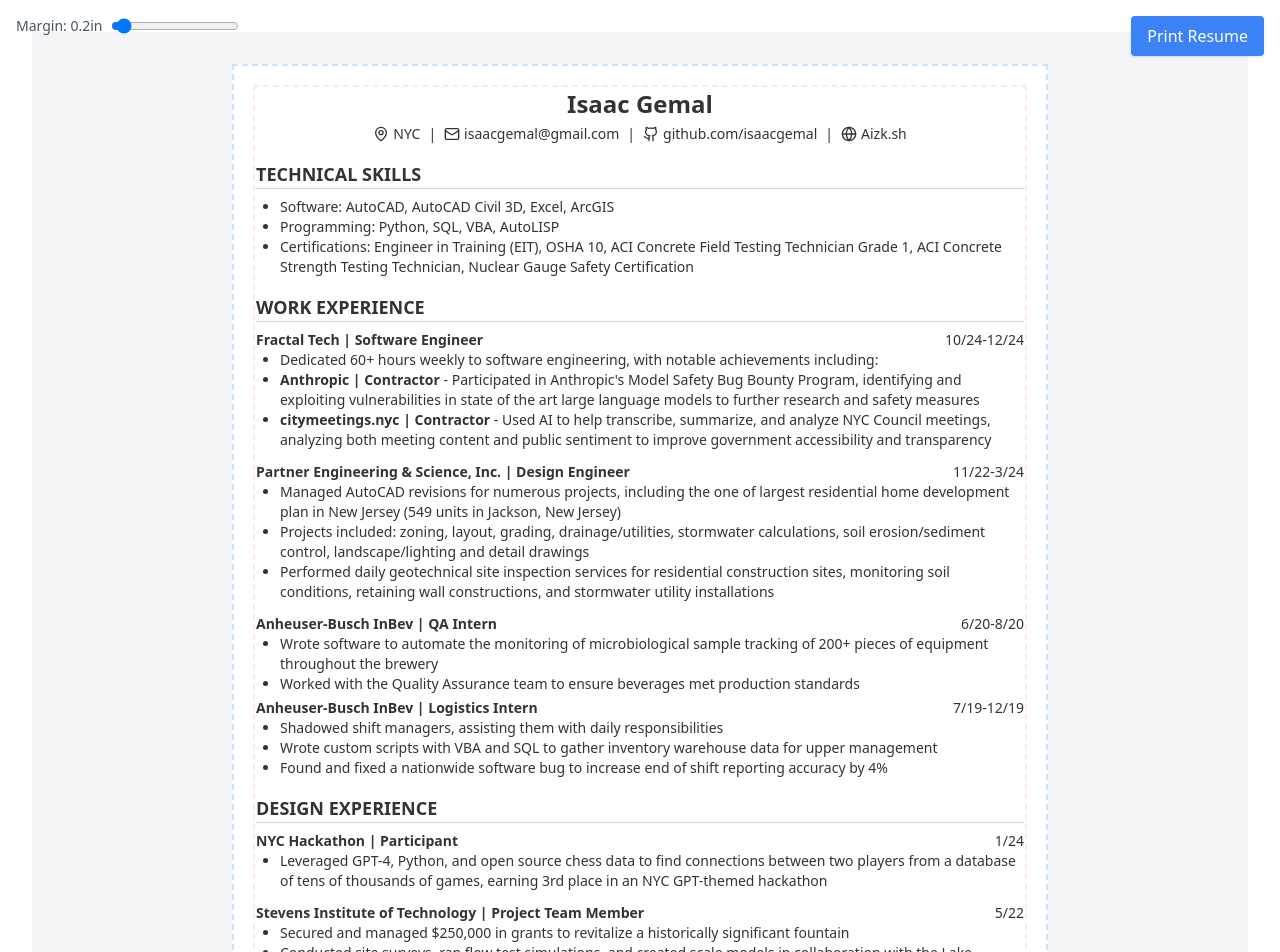
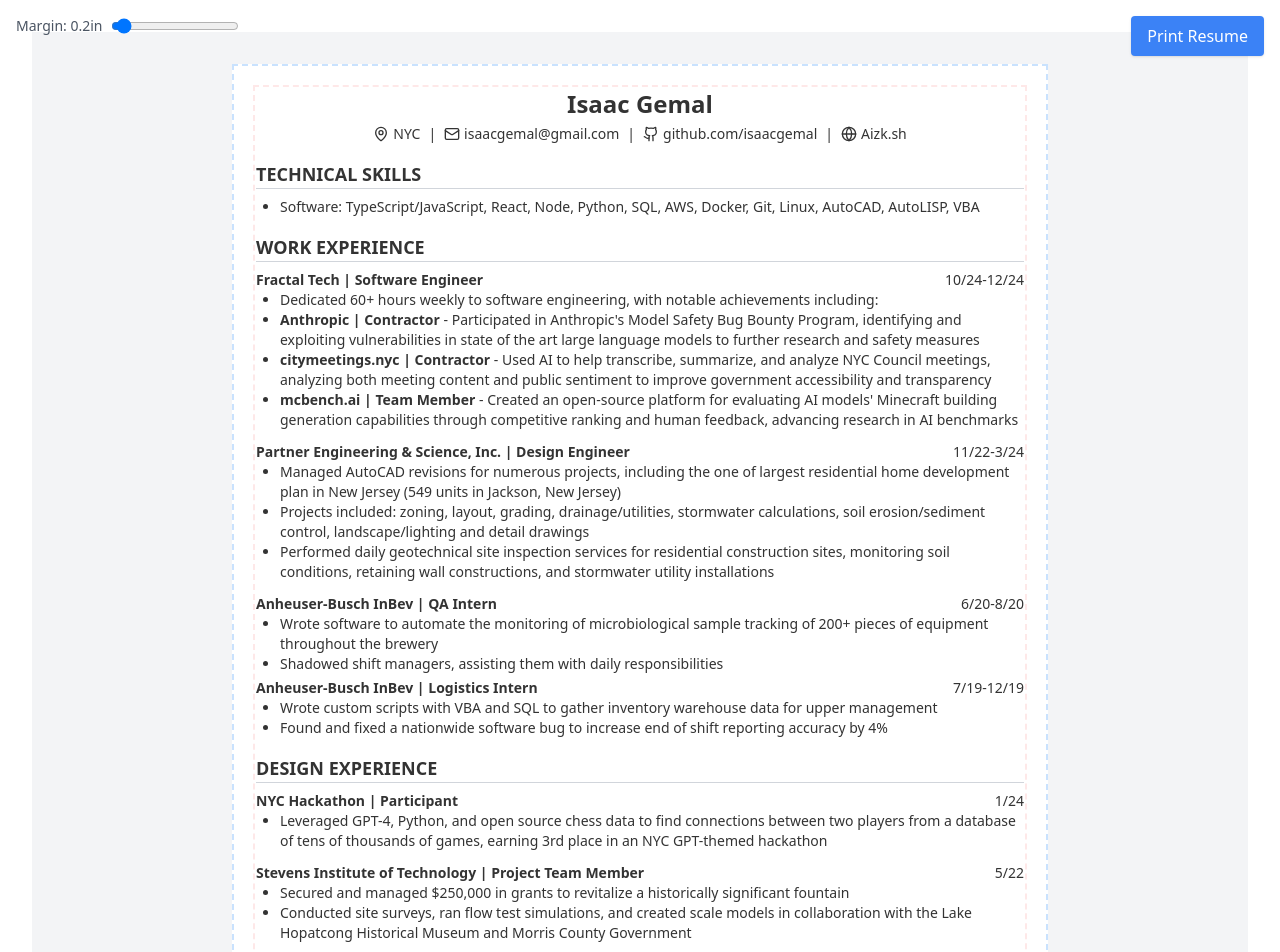
Before and after one commit to IsaacGemal/my-resume, a React (Vite) app: page / in a window 1280 px wide. Shown: the top 952 px of the page. Built offline with nearby package versions, Linux system fonts and the light colour scheme.

Commit message:
📝 Docs: update employement history

```diff
--- a/src/components/Resume.tsx
+++ b/src/components/Resume.tsx
@@ -31,9 +31,7 @@
             <section className="mb-4">
                 <h2 className="text-lg font-bold border-b border-gray-300 mb-2">TECHNICAL SKILLS</h2>
                 <ul className="list-disc pl-6 text-sm">
-                    <li>Software: AutoCAD, AutoCAD Civil 3D, Excel, ArcGIS</li>
-                    <li>Programming: Python, SQL, VBA, AutoLISP</li>
-                    <li>Certifications: Engineer in Training (EIT), OSHA 10, ACI Concrete Field Testing Technician Grade 1, ACI Concrete Strength Testing Technician, Nuclear Gauge Safety Certification</li>
+                    <li>Software: TypeScript/JavaScript, React, Node, Python, SQL, AWS, Docker, Git, Linux, AutoCAD, AutoLISP, VBA</li>
                 </ul>
             </section>
 
@@ -43,19 +41,20 @@
 
                 <div className="mb-3">
                     <div className="flex justify-between text-sm">
-                        <strong>Fractal Tech | Software Engineer</strong>
+                        <strong><a href="https://fractalnyc.com/" className="hover:underline" target="_blank" rel="noopener noreferrer">Fractal Tech</a> | Software Engineer</strong>
                         <span>10/24-12/24</span>
                     </div>
                     <ul className="list-disc pl-6 text-sm">
                         <li>Dedicated 60+ hours weekly to software engineering, with notable achievements including:</li>
                         <li><strong><a href="https://www.anthropic.com/" className="hover:underline" target="_blank" rel="noopener noreferrer">Anthropic</a> | Contractor</strong> - Participated in Anthropic's Model Safety Bug Bounty Program, identifying and exploiting vulnerabilities in state of the art large language models to further research and safety measures</li>
                         <li><strong><a href="https://citymeetings.nyc" className="hover:underline" target="_blank" rel="noopener noreferrer">citymeetings.nyc</a> | Contractor</strong> - Used AI to help transcribe, summarize, and analyze NYC Council meetings, analyzing both meeting content and public sentiment to improve government accessibility and transparency</li>
+                        <li><strong><a href="https://mcbench.ai" className="hover:underline" target="_blank" rel="noopener noreferrer">mcbench.ai</a> | Team Member</strong> - Created an open-source platform for evaluating AI models' Minecraft building generation capabilities through competitive ranking and human feedback, advancing research in AI benchmarks</li>
                     </ul>
                 </div>
 
                 <div className="mb-3">
                     <div className="flex justify-between text-sm">
-                        <strong>Partner Engineering & Science, Inc. | Design Engineer</strong>
+                        <strong><a href="https://www.partneresi.com/" className="hover:underline" target="_blank" rel="noopener noreferrer">Partner Engineering & Science, Inc.</a> | Design Engineer</strong>
                         <span>11/22-3/24</span>
                     </div>
                     <ul className="list-disc pl-6 text-sm">
@@ -67,19 +66,18 @@
 
                 <div className="mb-3">
                     <div className="flex justify-between text-sm">
-                        <strong>Anheuser-Busch InBev | QA Intern</strong>
+                        <strong><a href="https://www.abinbev.com/" className="hover:underline" target="_blank" rel="noopener noreferrer">Anheuser-Busch InBev</a> | QA Intern</strong>
                         <span>6/20-8/20</span>
                     </div>
                     <ul className="list-disc pl-6 text-sm">
                         <li>Wrote software to automate the monitoring of microbiological sample tracking of 200+ pieces of equipment throughout the brewery</li>
-                        <li>Worked with the Quality Assurance team to ensure beverages met production standards</li>
+                        <li>Shadowed shift managers, assisting them with daily responsibilities</li>
                     </ul>
                     <div className="flex justify-between text-sm mt-1">
-                        <strong>Anheuser-Busch InBev | Logistics Intern</strong>
+                        <strong><a href="https://www.abinbev.com/" className="hover:underline" target="_blank" rel="noopener noreferrer">Anheuser-Busch InBev</a> | Logistics Intern</strong>
                         <span>7/19-12/19</span>
                     </div>
                     <ul className="list-disc pl-6 text-sm">
-                        <li>Shadowed shift managers, assisting them with daily responsibilities</li>
                         <li>Wrote custom scripts with VBA and SQL to gather inventory warehouse data for upper management</li>
                         <li>Found and fixed a nationwide software bug to increase end of shift reporting accuracy by 4%</li>
                     </ul>
@@ -103,7 +101,7 @@
 
                 <div className="mb-3">
                     <div className="flex justify-between text-sm">
-                        <strong>Stevens Institute of Technology | Project Team Member</strong>
+                        <strong><a href="https://www.stevens.edu/" className="hover:underline" target="_blank" rel="noopener noreferrer">Stevens Institute of Technology</a> | Project Team Member</strong>
                         <span>5/22</span>
                     </div>
                     <ul className="list-disc pl-6 text-sm">
@@ -122,7 +120,7 @@
                         <span>5/22</span>
                     </div>
                     <div>Bachelor of Engineering in Civil Engineering</div>
-                    <div><strong>Honors:</strong> Edwin A. Stevens Scholarship</div>
+                    <div><strong>Honors:</strong> Edwin A. Stevens Scholarship, Passed Fundamentals of Engineering (FE) Exam</div>
                     <div><strong>Coursework:</strong> Geotechnical Engineering, Water Resources Engineering, Modeling and Simulation, Steel Design, Concrete Design, Engineering Economics, Structural Analysis, Intro to ArcGIS, Fluid Mechanics</div>
                 </div>
             </section>
```
